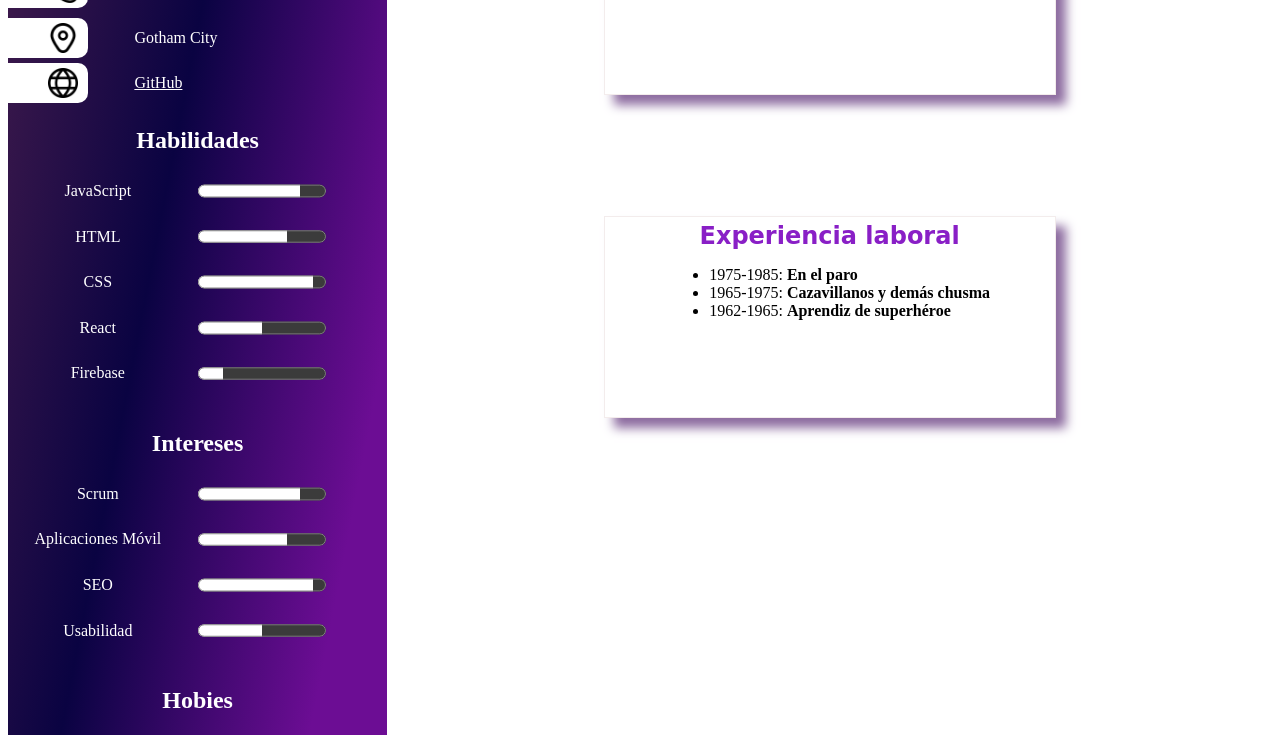
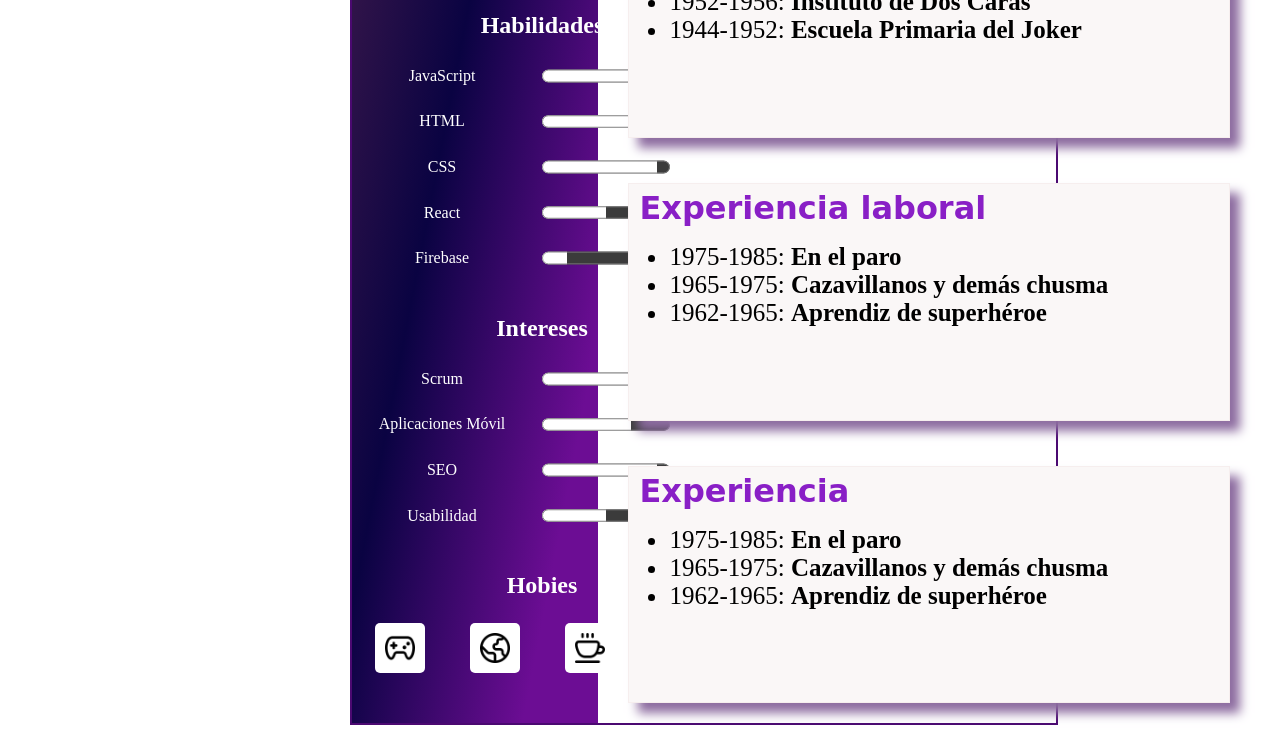
Before and after one commit to Schnoodle96/Practica-grupal-css, a plain HTML site: page index.html in a window 1280 px wide. Shown: the part 787-1522 px from the top of the page. Drawn offline with Linux system fonts and the light colour scheme.

Commit message:
se hizo ajustes finales

```diff
--- a/estilos.css
+++ b/estilos.css
@@ -1,34 +1,14 @@
 
-.seccionDerecha {
-
-  display: grid;
-  grid-auto-rows: 20%;
-
-   }
-   .caja {
-
-    background-color:rgb(255, 255, 255);
-    justify-items: center;
-    margin: 25px auto;
-    border: 1px solid rgb(243, 236, 236);
-    width: 450px;
-    height: 200px;
-    box-shadow: 10px 10px 10px #8d6ca0;
-   }
-   h2{
-    color: #891fc6;
-    font-family: 'Bebas Neue', cursive;
-    margin: 5px 10px;
-
-   }
-   .letraPerfil{
-    margin: 0px 10px;
-   }
 
 
 body {
   display: grid;
-  grid-template-columns: 30% 70%;
+  grid-template-columns: 35% 65%;
+  background-color: white;
+  border: 2px solid #4b0971;
+  width: 55%;
+  margin: 10px 350px;
+
 }
 
 h3 {
@@ -89,7 +69,8 @@ progress {
 
 #fotoCV {
   padding-top: 20px;
-  width: 100%;
+  width: 300px;
+  margin: 0px 40px;
 }
 
 .contenedor-contacto {
@@ -144,3 +125,37 @@ progress {
   background-color: white;
   border-radius: 5px;
 }
+.seccionDerecha {
+
+    display: grid;
+    grid-template-rows: auto;
+
+     }
+     .caja {
+
+      background-color:rgb(250, 247, 247);
+      margin-top: 25px;
+      margin-left: 30px;
+      margin-bottom: 20px;
+      border: 1px solid rgb(246, 238, 238);
+      width: 600px;
+
+      box-shadow: 10px 10px 10px #8d6ca0;
+     }
+     h2{
+      color: #891fc6;
+      font-family: 'Bebas Neue', cursive;
+      font-size: 32px;
+      margin: 5px 10px;
+
+     }
+     .letraPerfil{
+      margin: 0px 10px;
+      font-size: 25px;
+     }
+     li {
+        font-size: 25px;
+     }
+     .caja .item{
+        margin-bottom: 10px;
+     }
--- a/index.html
+++ b/index.html
@@ -149,7 +149,14 @@
             <li>1962-1965: <strong>Aprendiz de superhéroe</strong></li>
           </ul>
       </div>
-
+      <div class="caja">
+        <h2>Experiencia </h2>
+        <ul>
+          <li>1975-1985: <strong>En el paro</strong></li>
+          <li>1965-1975: <strong>Cazavillanos y demás chusma</strong></li>
+          <li>1962-1965: <strong>Aprendiz de superhéroe</strong></li>
+        </ul>
+      </div>
 </section>
 
   </body>
```
